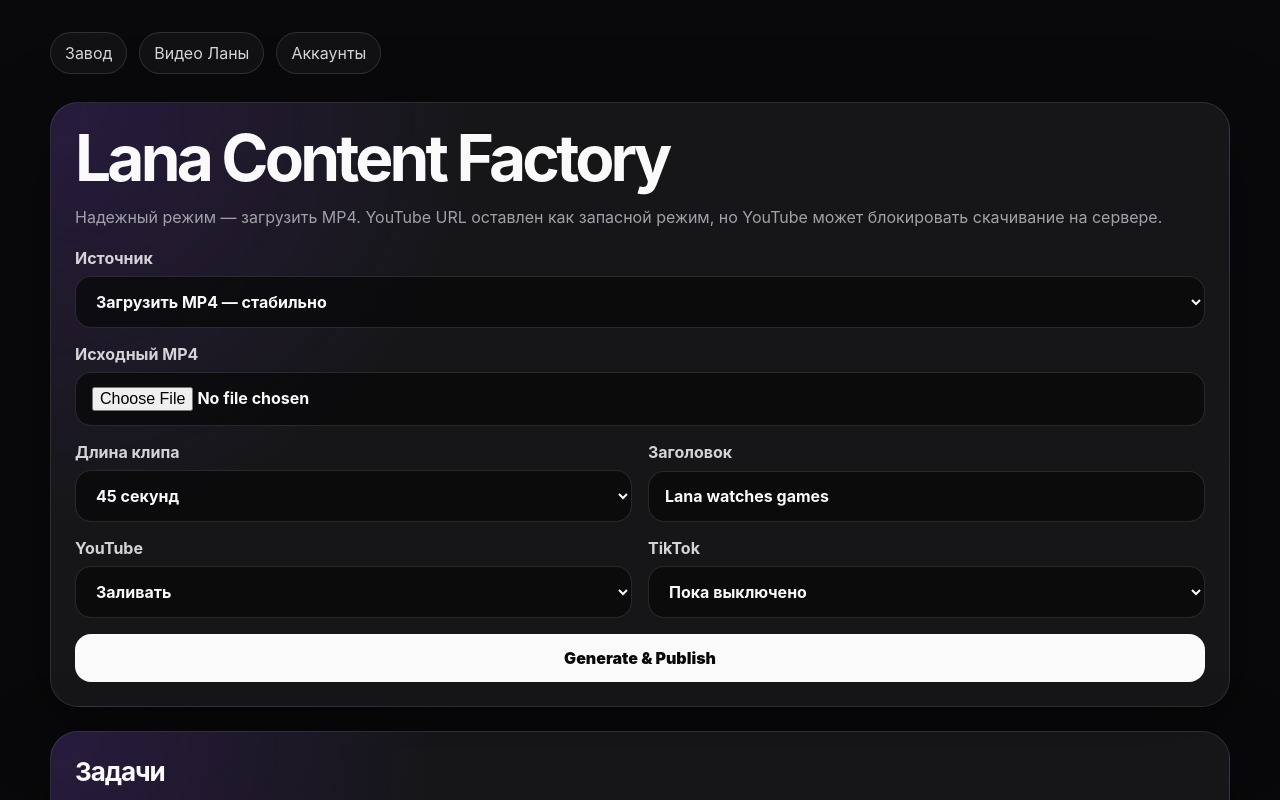
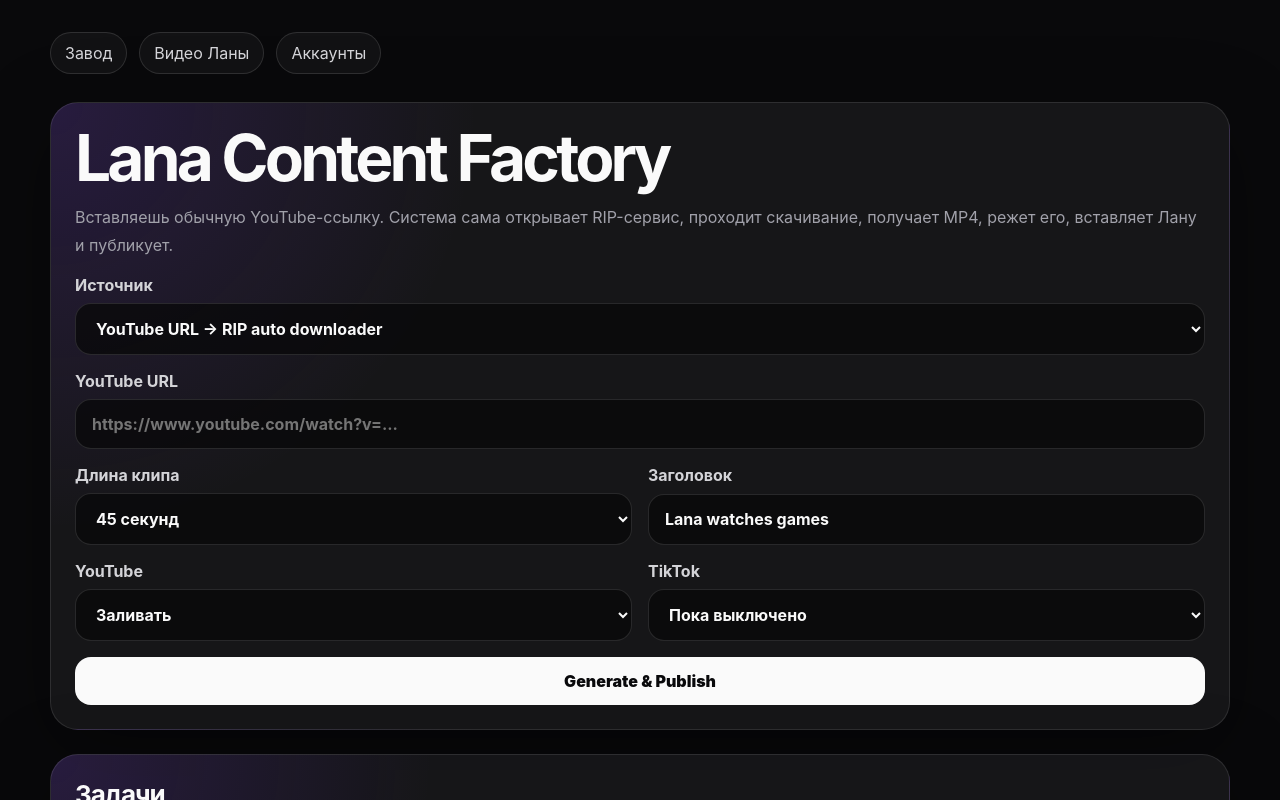
Before and after one commit to k4hr/gidegide, a Next.js app: page /factory in a window 1280 px wide. Shown: the top 800 px of the page. Built offline with nearby package versions, Linux system fonts and the light colour scheme; no server answers; the database is empty.

Commit message:
Update page.tsx

```diff
--- a/app/factory/page.tsx
+++ b/app/factory/page.tsx
@@ -47,7 +47,7 @@ function formatMb(bytes: number | null) {
 }
 
 export default function FactoryPage() {
-  const [sourceMode, setSourceMode] = useState<SourceMode>("UPLOAD");
+  const [sourceMode, setSourceMode] = useState<SourceMode>("YOUTUBE");
   const [sourceUrl, setSourceUrl] = useState("");
   const [sourceFile, setSourceFile] = useState<File | null>(null);
   const [clipSeconds, setClipSeconds] = useState("45");
@@ -221,8 +221,9 @@ export default function FactoryPage() {
         <section className="card">
           <h1>Lana Content Factory</h1>
           <p>
-            Надежный режим — загрузить MP4. YouTube URL оставлен как запасной
-            режим, но YouTube может блокировать скачивание на сервере.
+            Вставляешь обычную YouTube-ссылку. Система сама открывает RIP-сервис,
+            проходит скачивание, получает MP4, режет его, вставляет Лану и
+            публикует.
           </p>
 
           <form className="grid" onSubmit={createJob}>
@@ -232,8 +233,8 @@ export default function FactoryPage() {
                 value={sourceMode}
                 onChange={(event) => setSourceMode(event.target.value as SourceMode)}
               >
-                <option value="UPLOAD">Загрузить MP4 — стабильно</option>
-                <option value="YOUTUBE">YouTube URL — может блокироваться</option>
+                <option value="YOUTUBE">YouTube URL → RIP auto downloader</option>
+                <option value="UPLOAD">Загрузить MP4 вручную</option>
               </select>
             </label>
 
```
